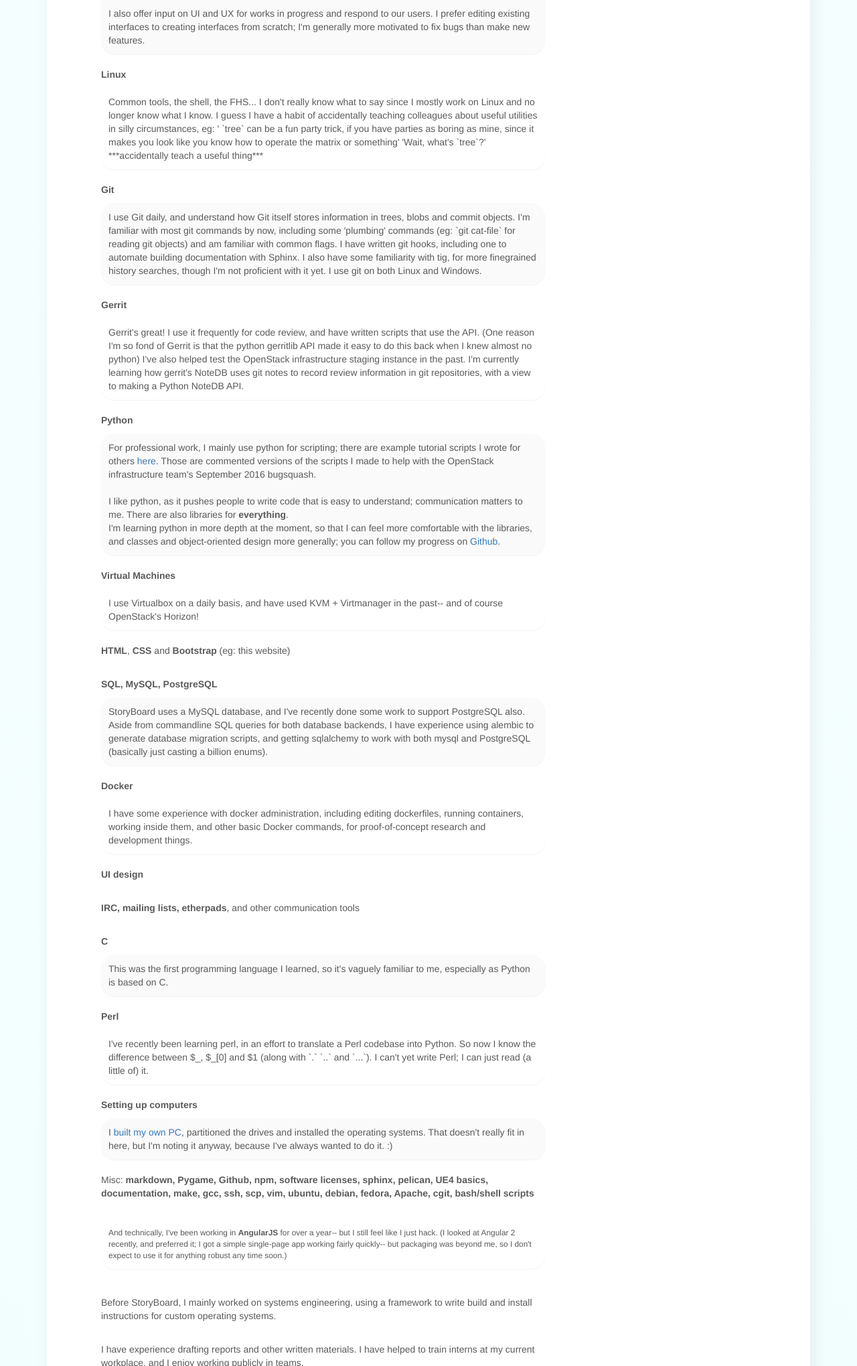
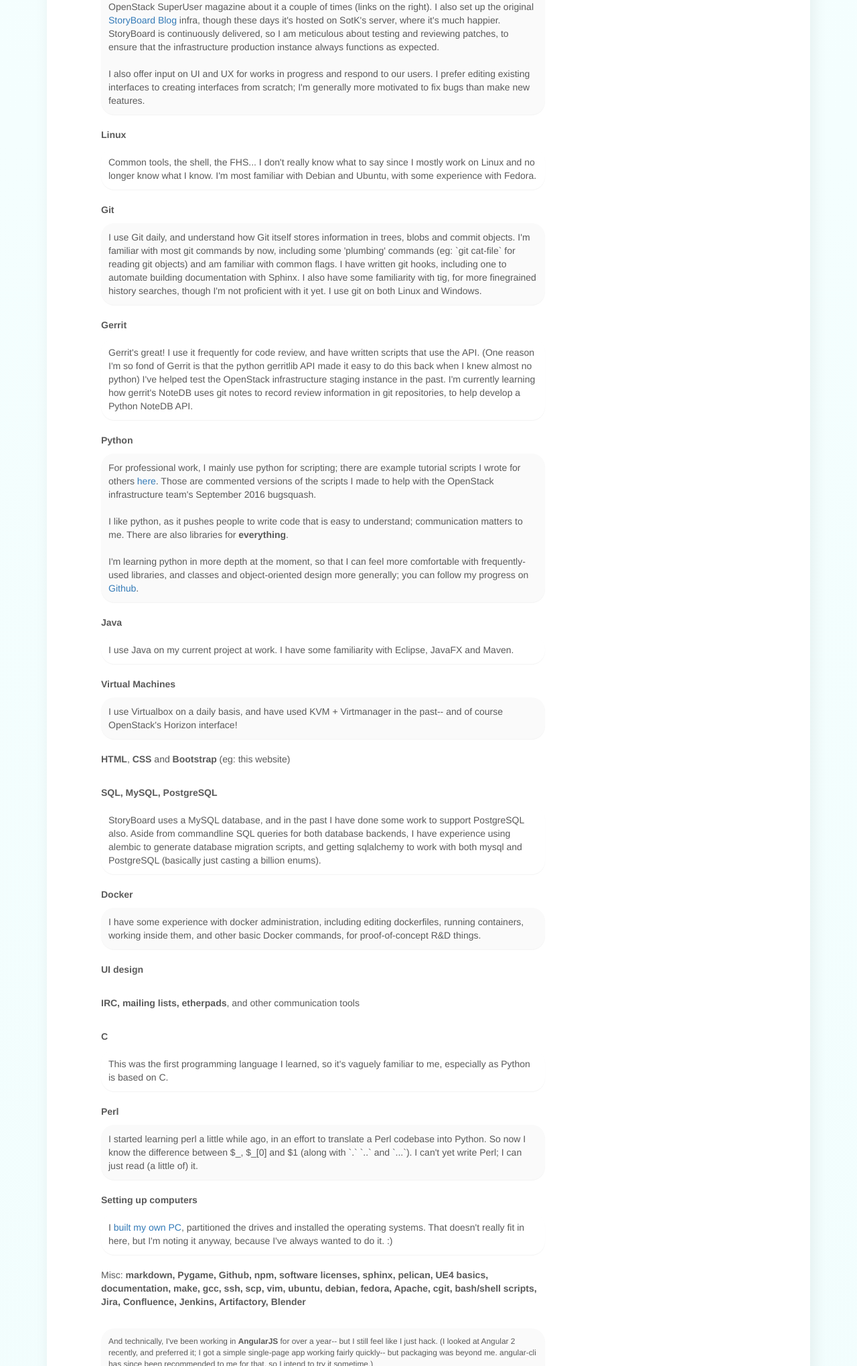
Before and after one commit to Zarathecat/Zarathecat.github.io, a plain HTML site: page index.html in a window 1280 px wide. Shown: the part 2867-4906 px from the top of the page at 67% size. Drawn offline with Linux system fonts and the light colour scheme.

Commit message:
Update 'Work' Section
Update work section with newer skills, and remove things where the
wording made me wince.

```diff
--- a/index.html
+++ b/index.html
@@ -172,12 +172,20 @@
                            a task-tracker designed for cross-project work.
                            <a href="http://storyboard.openstack.org"> It's over here!</a>
                         </p>
-                        <p>I currently work for Codethink Ltd. I have experience with:</p>
+                        <p>I have been working for Codethink Ltd for almost 3 years.
+                           I am currently resourced to work on a proprietary Java codebase,
+                           so my stackalytics etc are sporadic over the most recent cycle.</p>
+                        <p>I have experience with:</p>
 
-                        <p><b>OpenStack</b> <div class="panel padded-low grey">I am active in the community,
+                        <p><b>OpenStack</b> <div class="panel padded-low grey">
+                                        I am active in the community,
                                         and am familiar with the processes,
                                         terminology,
-                                        and many of the tools.
+                                        and many of the tools. Kendall
+                                        Nelson, Adam Coldrick and myself have a talk planned for the
+                                        <a href="https://www.openstack.org/summit/boston-2017/summit-schedule/events/17632/storyboard-101-survival-guide-to-the-great-migration"></a>
+                                         Boston summit</a>!
+                                        <br>
                                         <br>
                                         <br>
                                         As a core reviewer on the StoryBoard project,
@@ -205,7 +213,7 @@
                                         session in Barcelona.
                                         <br>
                                         <br>
-                                        I've somehow ended up responsible for announcing all StoryBoard news,
+                                        I was previously responsible for announcing StoryBoard news,
                                         so have been interviewed in the OpenStack SuperUser magazine about it a couple
                                         of times (links on the right). I also set up the original
                                         <a href="https://storyboard-blog.io/">StoryBoard Blog</a> infra,
@@ -222,16 +230,8 @@
 
                         <p><b>Linux</b> <div class="panel padded-low white">Common tools,
                                       the shell, the FHS... I don't really know what to say since
-                                      I mostly work on Linux and no longer know what I know.
-                                      I guess I have a habit of
-                                      accidentally teaching colleagues
-                                      about useful utilities in silly circumstances,
-                                      eg: ' `tree`
-                                      can be a fun party trick,
-                                      if you have parties as boring as mine,
-                                      since it makes you look like you know how
-                                      to operate the matrix or something' 'Wait, what's `tree`?'
-                                      ***accidentally teach a useful thing***
+                                      I mostly work on Linux and no longer know what I know. I'm most familiar with
+                                      Debian and Ubuntu, with some experience with Fedora.
                                       </div></p>
 
                         <p><b>Git</b> <div class="panel padded-low grey">I use Git daily,
@@ -243,7 +243,7 @@
                                       automate building documentation with Sphinx.
                                       I also have some familiarity with tig, for more
                                       finegrained history searches, though I'm not proficient with it yet. I use git on both
-                                      Linux and Windows.                                      </div></p>
+                                      Linux and Windows.</div></p>
 
                         <p><b>Gerrit</b><div class="panel padded-low white"> Gerrit's great!
                                       I use it frequently
@@ -251,10 +251,10 @@
                                       (One reason I'm so fond of Gerrit is that the python gerritlib
                                       API made it easy to do this
                                       back when I knew almost no python)
-                                      I've also helped test the OpenStack infrastructure staging
+                                      I've helped test the OpenStack infrastructure staging
                                       instance in the past. I'm currently learning how gerrit's NoteDB
                                       uses git notes to record review information in git
-                                      repositories, with a view to making a Python NoteDB API.
+                                      repositories, to help develop a Python NoteDB API.
                                        </div></p>
 
                         <p><b>Python</b><div class="panel padded-low grey"> For professional work,
@@ -270,24 +270,29 @@
                                       to understand; communication matters to me. There are also libraries
                                       for <b>everything</b>.
                                       <br>
+                                      <br>
                                       I'm learning python in more depth at the moment,
-                                      so that I can feel more comfortable with the libraries,
+                                      so that I can feel more comfortable with frequently-used libraries,
                                       and classes and object-oriented design more generally;
                                       you can follow my progress on <a href="https://github.com/Zarathecat">Github</a>.
                                       </div></p>
 
-                        <p><b>Virtual Machines</b><div class="panel padded-low white"> I use
+                        <p><b>Java</b><div class="panel padded-low white"> I use Java on my current
+                                      project at work. I have some familiarity with Eclipse, JavaFX and Maven.
+                                    </div></p>
+
+                        <p><b>Virtual Machines</b><div class="panel padded-low grey"> I use
                                                 Virtualbox on a daily basis,
                                                 and have used KVM + Virtmanager in the past--
-                                                and of course OpenStack's Horizon!
+                                                and of course OpenStack's Horizon interface!
                                                 </div></p>
 
                         <p><b>HTML</b>, <b>CSS</b> and <b>Bootstrap</b> (eg: this website)</p>
                         <br>
 
 
-                        <p><b>SQL, MySQL, PostgreSQL</b><div class="panel padded-low grey">
-                                    StoryBoard uses a MySQL database, and I've recently done
+                        <p><b>SQL, MySQL, PostgreSQL</b><div class="panel padded-low white">
+                                    StoryBoard uses a MySQL database, and in the past I have done
                                     some work to support PostgreSQL also. Aside from commandline
                                     SQL queries
                                     for both database backends,
@@ -297,11 +302,11 @@
                                     (basically just casting a billion enums).
                                     </div>    </p>
 
-                       <p><b>Docker</b><div class="panel padded-low white"> I have some experience with
+                       <p><b>Docker</b><div class="panel padded-low grey"> I have some experience with
                                     docker administration, including editing dockerfiles,
                                     running containers, working inside them,
                                     and other basic Docker commands,
-                                    for proof-of-concept research and development things.
+                                    for proof-of-concept R&D things.
                                     </div> </p>
 
 
@@ -311,16 +316,18 @@
                         <p><b>IRC, mailing lists, etherpads</b>, and other communication tools</p>
                         <br>
 
-                        <p><b>C</b><div class="panel padded-low grey">This was the first programming language I learned,
+                        <p><b>C</b><div class="panel padded-low white">This was the first programming language I learned,
                              so it's vaguely familiar to me, especially as Python is based on C.
                              </div></p>
 
-                        <p><b>Perl</b><div class="panel padded-low white"> I've recently been learning perl,
+                        <p><b>Perl</b><div class="panel padded-low grey">
+                                   <a href="https://zarathecat.github.io/blog.html#differences-between-python-and-perl"></a>
+                                    I started learning perl a little while ago,</a>
                                     in an effort to translate a Perl codebase into Python. So now I know the
                                     difference between $_, $_[0] and $1 (along with `.` `..` and `...`).
                                     I can't yet write Perl; I can just read (a little of) it.</div></p>
 
-                        <p><b>Setting up computers</b><div class="panel padded-low grey">
+                        <p><b>Setting up computers</b><div class="panel padded-low white">
                                     I <a href="./blog.html#we-built-a-pc">built my own PC</a>,
                                     partitioned the drives and installed the operating systems.
                                     That doesn't really fit in here,
@@ -329,13 +336,13 @@
 
                         <p>Misc: <b>markdown, Pygame, Github, npm, software licenses, sphinx, pelican, UE4 basics,
                                    documentation, make, gcc, ssh, scp, vim, ubuntu, debian, fedora, Apache, cgit,
-                                   bash/shell scripts</b></p>
+                                   bash/shell scripts, Jira, Confluence, Jenkins, Artifactory, Blender</b></p>
                                    <br>
 
-                        <p class="small panel padded-low white"> And technically, I've been working in <b>AngularJS</b> for over a year--
+                        <p class="small panel padded-low grey"> And technically, I've been working in <b>AngularJS</b> for over a year--
                             but I still feel like I just hack. (I looked at Angular 2 recently, and preferred it;
-                            I got a simple single-page app working fairly quickly-- but packaging was beyond me, so I don't
-                            expect to use it for anything robust any time soon.)</p>
+                            I got a simple single-page app working fairly quickly-- but packaging was beyond me.
+                            angular-cli has since been recommended to me for that, so I intend to try it sometime.)</p>
                         <br>
                         <p>Before StoryBoard, I mainly worked on systems engineering,
                            using a framework to write build and install instructions
```
